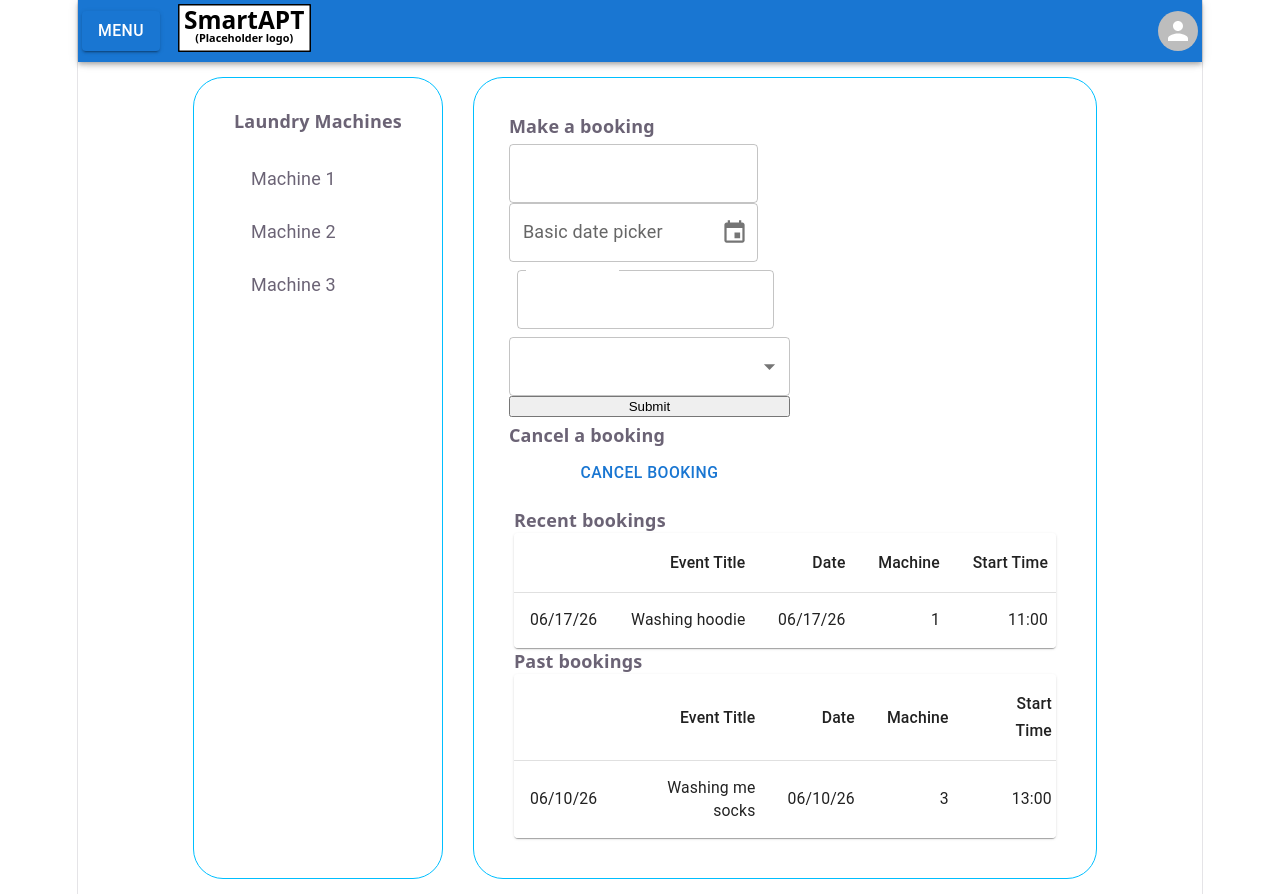
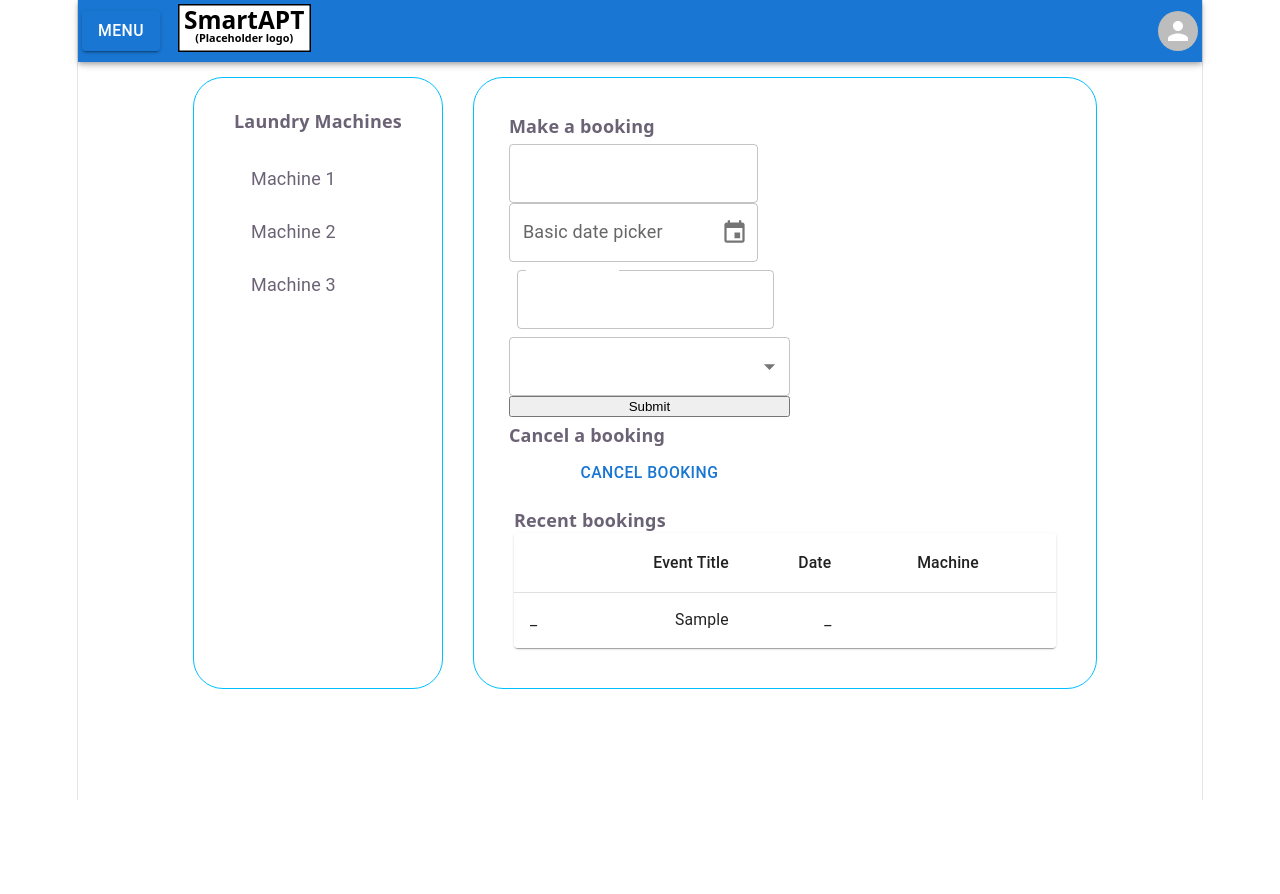
Before and after one commit to SevereWXJames/dormitory-managment-project, a React (Vite) app in the folder frontend/: page /facilities in a window 1280 px wide. Both pictures are taken after typing "Sample" into the empty fields and a click on the button "Submit". Shown: the top 894 px of the page. After the commit the page ends 800 px from the top, so only its background shows below. Built offline with nearby package versions, Linux system fonts and the light colour scheme.

Commit message:
Fixed bookings type issues

```diff
--- a/frontend/src/components/residents/laundryBookings/bookingHistory/Bookings.tsx
+++ /dev/null
@@ -1,28 +0,0 @@
-import BookingsTable, {type bookingData} from "./BookingsTable.tsx";
-
-export function RecentBookings() {
-    const rows: bookingData[] = [{
-        event_title: 'Washing hoodie',
-        start_time: '11:00', end_time: '12:00', date: '06/17/26', machine_num: 1
-    }];
-
-    return (
-        <div>
-            <BookingsTable rows={rows}/>
-        </div>
-    )
-}
-
-export function PastBookings() {
-    const rows: bookingData[] = [{
-        event_title: 'Washing me socks',
-        start_time: '13:00', end_time: '14:00', date: '06/10/26', machine_num: 3
-    }];
-
-    return (
-        <div>
-            <BookingsTable rows={rows}/>
-        </div>
-    )
-
-}
--- a/frontend/src/components/residents/laundryBookings/bookingHistory/BookingsTable.tsx
+++ b/frontend/src/components/residents/laundryBookings/bookingHistory/BookingsTable.tsx
@@ -5,6 +5,7 @@ import TableContainer from '@mui/material/TableContainer';
 import TableHead from '@mui/material/TableHead';
 import TableRow from '@mui/material/TableRow';
 import Paper from '@mui/material/Paper';
+import type {Booking} from "../../../../types/residents/types.tsx";
 
 export type bookingData = {
     event_title: string,
@@ -15,7 +16,7 @@ export type bookingData = {
 }
 
 export type BookingsTableProps = {
-    rows : bookingData[];
+    rows : Booking[];
 }
 
 export default function BookingsTable({rows} : BookingsTableProps) {
@@ -29,24 +30,21 @@ export default function BookingsTable({rows} : BookingsTableProps) {
                         <TableCell align="right">Date</TableCell>
                         <TableCell align="right">Machine</TableCell>
                         <TableCell align="right">Start Time</TableCell>
-                        <TableCell align="right">End Time</TableCell>
 
                     </TableRow>
                 </TableHead>
                 <TableBody>
                     {rows.map((row) => (
                         <TableRow
-                            key={row.event_title}
-                            sx={{'&:last-child td, &:last-child th': {border: 0}}}
-                        >
+                            key={row.eventName}
+                            sx={{'&:last-child td, &:last-child th': {border: 0}}}>
                             <TableCell component="th" scope="row">
-                                {row.date}
+                                {row.date?.format(("MMM D, YYYY"))?? "_"}
                             </TableCell>
-                            <TableCell align="right">{row.event_title}</TableCell>
-                            <TableCell align="right">{row.date}</TableCell>
-                            <TableCell align="right">{row.machine_num}</TableCell>
-                            <TableCell align="right">{row.start_time}</TableCell>
-                            <TableCell align="right">{row.end_time}</TableCell>
+                            <TableCell align="right">{row.eventName}</TableCell>
+                            <TableCell align="right">{row.date?.format(("MMM D, YYYY"))?? "_"}</TableCell>
+                            <TableCell align="right">{row.serviceId}</TableCell>
+                            <TableCell align="right">{row.startTime?.format("HH:mm") ?? "—"}</TableCell>
                         </TableRow>
                     ))}
                 </TableBody>
--- /dev/null
+++ b/frontend/src/components/residents/laundryBookings/bookingHistory/UserBookings.tsx
@@ -0,0 +1,19 @@
+import BookingsTable from "./BookingsTable.tsx";
+import {useSelector} from "react-redux";
+import {getUsername} from "../../../../context/authenticationSlice.ts";
+import type {Booking} from "../../../../types/residents/types.tsx";
+import {getBookingsByUser} from "../../../../context/residents/bookingsSlice.ts";
+
+export function RecentBookings() {
+    // const rows: bookingData[] = [{
+    //     event_title: 'Washing hoodie',
+    //     start_time: '11:00', end_time: '12:00', date: '06/17/26', machine_num: 1
+    // }];
+    const user = useSelector(getUsername);
+    const rows: Booking[] = useSelector(getBookingsByUser(user))
+    return (
+        <div>
+            <BookingsTable rows={rows}/>
+        </div>
+    )
+}
--- a/frontend/src/components/residents/laundryBookings/reservationForm/reservationUtils.tsx
+++ b/frontend/src/components/residents/laundryBookings/reservationForm/reservationUtils.tsx
@@ -3,14 +3,16 @@ import type {Booking} from "../../../../types/residents/types.tsx";
 
 interface CreateBookingParams {
     machine: string;
+    eventName: string;
     startTime: Dayjs | null;
     date: Dayjs | null;
     user_id: string;
 }
 
-export function createBooking({ machine, startTime, date, user_id }: CreateBookingParams): Booking {
+export function createBooking({ machine, eventName, startTime, date, user_id }: CreateBookingParams): Booking {
     return {
         _id: crypto.randomUUID(),
+        eventName: eventName,
         serviceId: machine,
         booked: true,
         bookedBy: user_id, // replace with auth context later
--- a/frontend/src/components/residents/laundryBookings/reservationForm/useReservationForm.tsx
+++ b/frontend/src/components/residents/laundryBookings/reservationForm/useReservationForm.tsx
@@ -1,16 +1,18 @@
 // useReservationForm.ts
 import { useState } from "react";
-import { useDispatch } from "react-redux";
+import {useDispatch, useSelector} from "react-redux";
 import type { Dayjs } from "dayjs";
 import type { SelectChangeEvent } from "@mui/material/Select";
 import { addBooking } from "../../../../context/residents/bookingsSlice";
 import { createBooking } from "./reservationUtils";
+import {getUsername} from "../../../../context/authenticationSlice.ts";
 
 export function useReservationForm() {
     const [eventName, setEventName] = useState("");
     const [startTime, setStartTime] = useState<Dayjs | null>(null);
     const [machine, setMachine] = useState("");
     const [date, setDate] = useState<Dayjs | null>(null);
+    const user_id = useSelector(getUsername);
 
     const dispatch = useDispatch();
 
@@ -19,7 +21,7 @@ export function useReservationForm() {
     };
 
     const handleSubmit = () => {
-        const booking = createBooking({ machine, startTime, date, user_id:"user_1"});
+        const booking = createBooking({ machine,eventName, startTime, date, user_id});
         dispatch(addBooking(booking));
     };
 
--- a/frontend/src/pages/common/residents/dashboard/dynamic/LaundryBookingsPage.tsx
+++ b/frontend/src/pages/common/residents/dashboard/dynamic/LaundryBookingsPage.tsx
@@ -5,9 +5,8 @@ import {
     CancelBookingButton
 } from "../../../../../components/residents/laundryBookings/removeBookings/CancelBookingButton.tsx";
 import {
-    PastBookings,
     RecentBookings
-} from "../../../../../components/residents/laundryBookings/bookingHistory/Bookings.tsx";
+} from "../../../../../components/residents/laundryBookings/bookingHistory/UserBookings.tsx";
 
 export type Bookings = {
     date: Date,
@@ -48,12 +47,7 @@ export function LaundryBookingsPage() {
                                 <strong>Recent bookings</strong>
                                 <RecentBookings/>
                             </div>
-                            <div className={"pastBookings"}>
-                                <strong>Past bookings</strong>
-                                <PastBookings/>
-                            </div>
                         </div>
-
                     </div>
                 </div>
             </div>
--- a/frontend/src/types/residents/types.tsx
+++ b/frontend/src/types/residents/types.tsx
@@ -2,6 +2,7 @@ import type {Dayjs} from "dayjs";
 
 export type Booking = {
     _id: string;
+    eventName: string,
     serviceId: string;
     booked: boolean;
     bookedBy: string | null;
```
Also changed, not shown: frontend/src/components/residents/laundryBookings/bookingHistory/useBookings.tsx (+13 -13 lines).
